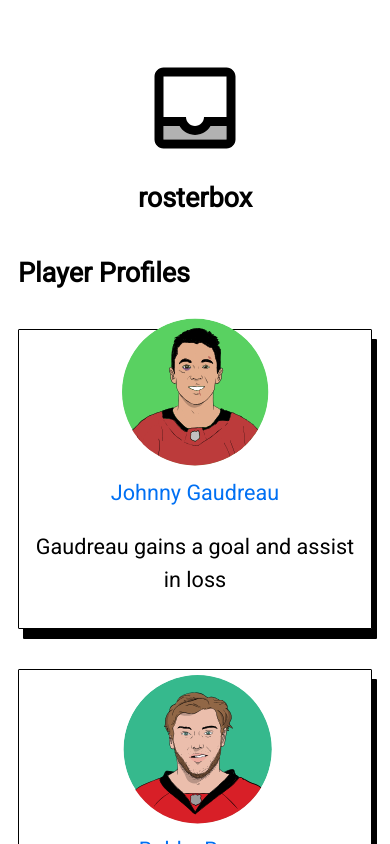
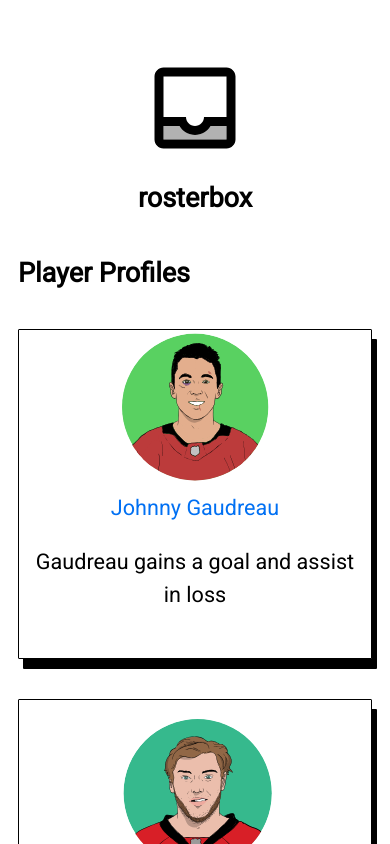
Before and after one commit to edwardz8/next-dfs-blog, a Next.js app: page /players in a window 390 px wide. Shown: the top 844 px of the page. Built offline with nearby package versions, Linux system fonts and the light colour scheme.

Commit message:
css changes

```diff
--- a/styles/utils.module.css
+++ b/styles/utils.module.css
@@ -121,13 +121,9 @@
 
   @media (max-width: 600px) {
     .playerItem {
-      max-height: 300px;
+      max-height: 330px;
     }
     .listItem {
       width: 80%;
     }
-    .profile_card {
-      min-width: 80%;
-      margin: 0 auto;
-     }
    }
```
